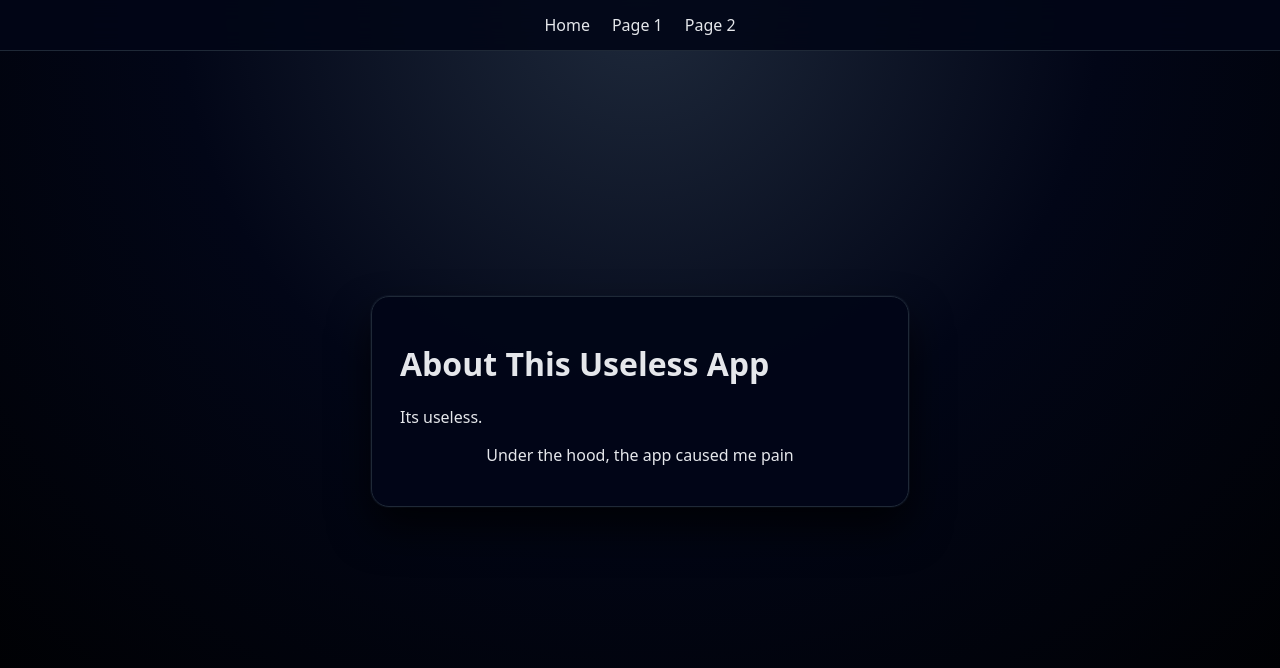
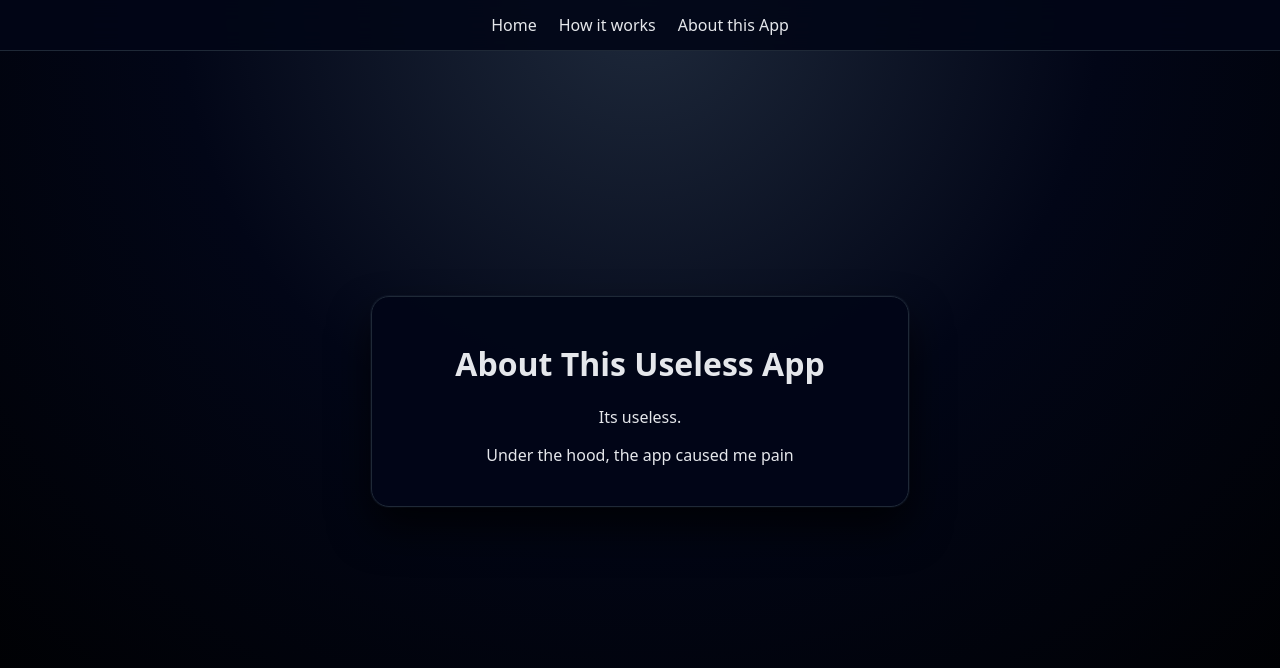
Before and after one commit to AbelRamCSU/Flask-App-1, a Flask app: page /page2 in a window 1280 px wide. Shown: the top 668 px of the page. Run offline with Flask 3, Linux system fonts and the light colour scheme.

Commit message:
Updated Pages

```diff
--- a/templates/base.html
+++ b/templates/base.html
@@ -95,8 +95,8 @@
   <!-- NAVIGATION -->
   <nav>
     <a href="/">Home</a>
-    <a href="/page1">Page 1</a>
-    <a href="/page2">Page 2</a>
+    <a href="/page1">How it works</a>
+    <a href="/page2">About this App</a>
   </nav>
 
   <div class="wrapper">
--- a/templates/page2.html
+++ b/templates/page2.html
@@ -5,8 +5,8 @@
 {% block content %}
 <div class="card">
   <header>
-    <h1>About This Useless App</h1>
-    <p>Its useless.</p>
+    <h1><center>About This Useless App</h1>
+    <p><center>Its useless.</p>
   </header>
 
   <main>
```
